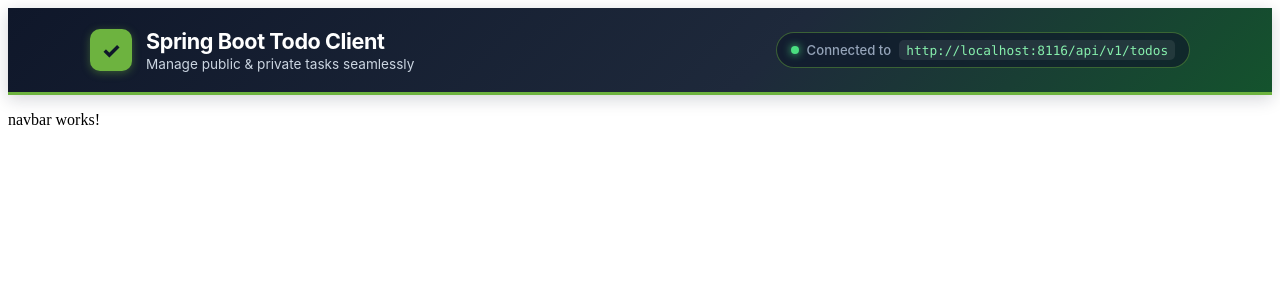
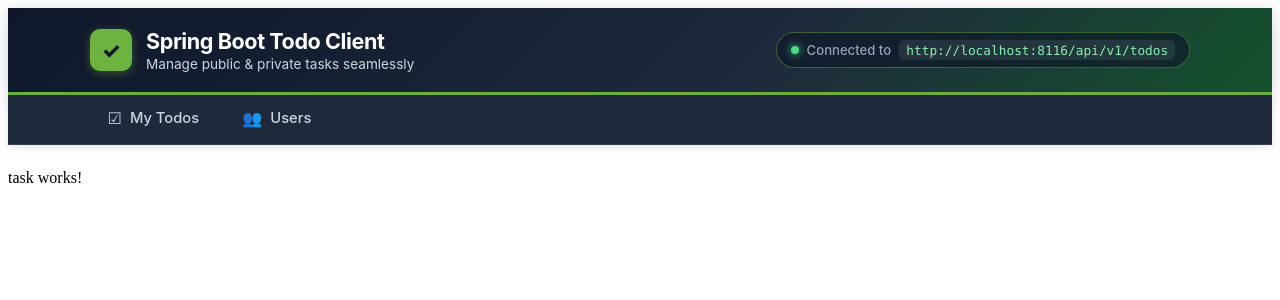
Before and after one commit to isk6708/springboot-series, an Angular app in the folder lab-raj-app/: page /todos in a window 1280 px wide. Before the commit this address led to /. Shown: the top 300 px of the page. Built offline with nearby package versions, Linux system fonts and the light colour scheme.

Commit message:
Day 2 - My Routes

```diff
--- a/lab-raj-app/src/app/app.routes.ts
+++ b/lab-raj-app/src/app/app.routes.ts
@@ -1,3 +1,9 @@
 import { Routes } from '@angular/router';
+import { TaskComponent } from './pages/task/task';
 
-export const routes: Routes = [];
+export const routes: Routes = [
+  { path: '', redirectTo: 'todos', pathMatch: 'full' },
+  { path: 'todos', component: TaskComponent },
+  { path: 'users', component: TaskComponent },
+  { path: '**', redirectTo: 'todos' }
+];
--- a/lab-raj-app/src/app/navbar/navbar.css
+++ b/lab-raj-app/src/app/navbar/navbar.css
@@ -0,0 +1,61 @@
+.app-navbar {
+  background-color: #1e293b; /* Matches the slate tone of your header */
+  border-bottom: 1px solid #334155;
+  padding: 0 1.5rem;
+  margin-bottom: 1.5rem;
+  box-shadow: 0 2px 8px rgba(15, 23, 42, 0.12);
+  font-family: -apple-system, BlinkMacSystemFont, "Segoe UI", Roboto, sans-serif;
+}
+
+.nav-container {
+  max-width: 1100px;
+  margin: 0 auto;
+  display: flex;
+  align-items: center;
+  gap: 0.5rem;
+}
+
+.nav-link {
+  position: relative;
+  display: inline-flex;
+  align-items: center;
+  gap: 0.5rem;
+  padding: 0.85rem 1.1rem;
+  color: #cbd5e1;
+  text-decoration: none;
+  font-size: 0.92rem;
+  font-weight: 500;
+  border-bottom: 3px solid transparent;
+  transition: color 0.2s ease, background-color 0.2s ease, border-color 0.2s ease;
+}
+
+.nav-link:hover {
+  color: #ffffff;
+  background-color: rgba(255, 255, 255, 0.05);
+}
+
+/* Highlighted state when Angular adds .active via routerLinkActive */
+.nav-link.active {
+  color: #86efac;
+  font-weight: 600;
+  background-color: rgba(109, 179, 63, 0.12);
+  border-bottom-color: #6db33f; /* Spring Boot signature green */
+}
+
+.nav-icon {
+  font-size: 1rem;
+  line-height: 1;
+}
+
+/* Mobile responsiveness */
+@media (max-width: 640px) {
+  .app-navbar {
+    padding: 0 1rem;
+  }
+
+  .nav-link {
+    flex: 1;
+    justify-content: center;
+    padding: 0.75rem 0.5rem;
+  }
+}
--- a/lab-raj-app/src/app/navbar/navbar.html
+++ b/lab-raj-app/src/app/navbar/navbar.html
@@ -1 +1,13 @@
-<p>navbar works!</p>
+<nav class="app-navbar" aria-label="Main Navigation">
+  <div class="nav-container">
+    <a routerLink="/todos" routerLinkActive="active" class="nav-link">
+      <span class="nav-icon" aria-hidden="true">☑</span>
+      <span>My Todos</span>
+    </a>
+
+    <a routerLink="/users" routerLinkActive="active" class="nav-link">
+      <span class="nav-icon" aria-hidden="true">👥</span>
+      <span>Users</span>
+    </a>
+  </div>
+</nav>
```
